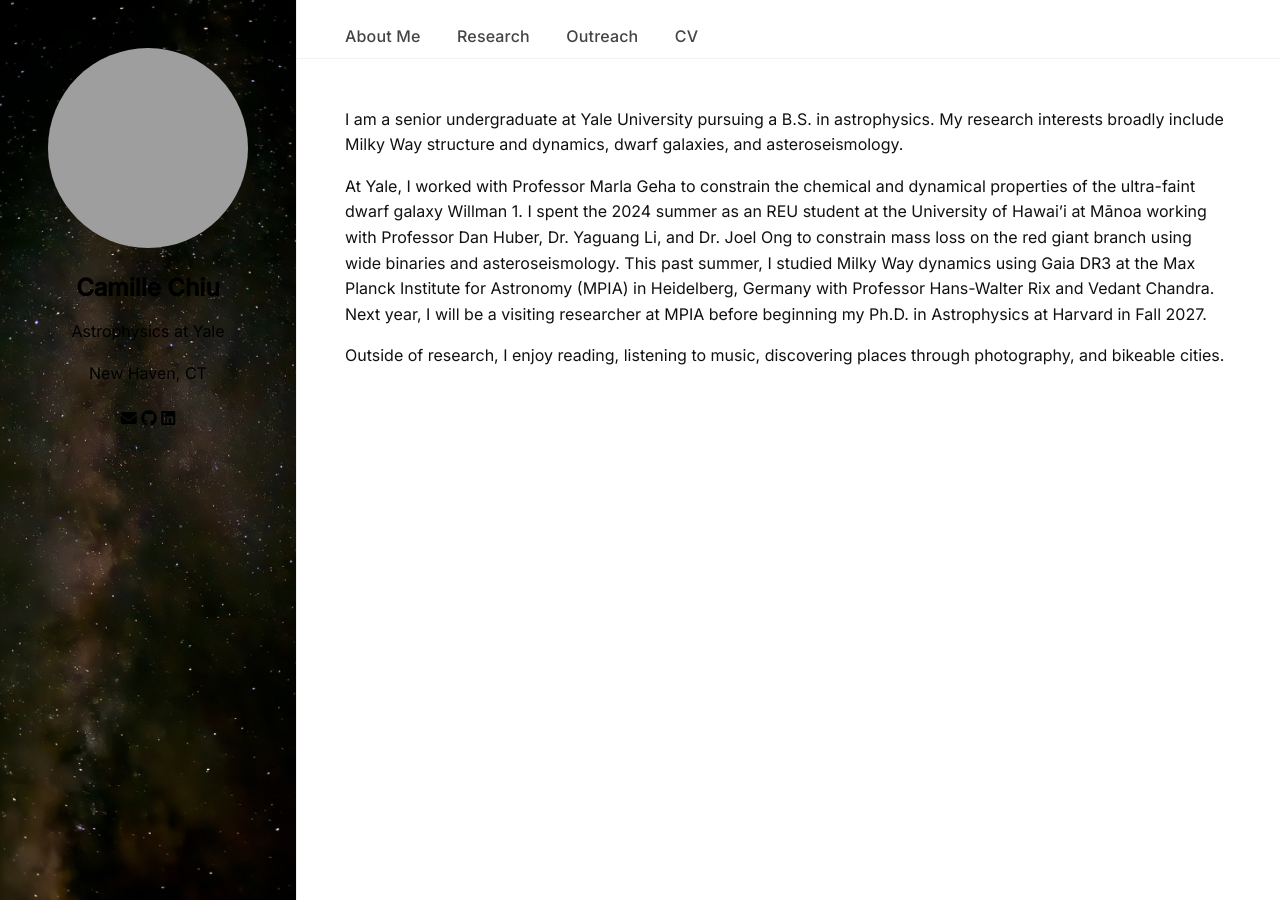
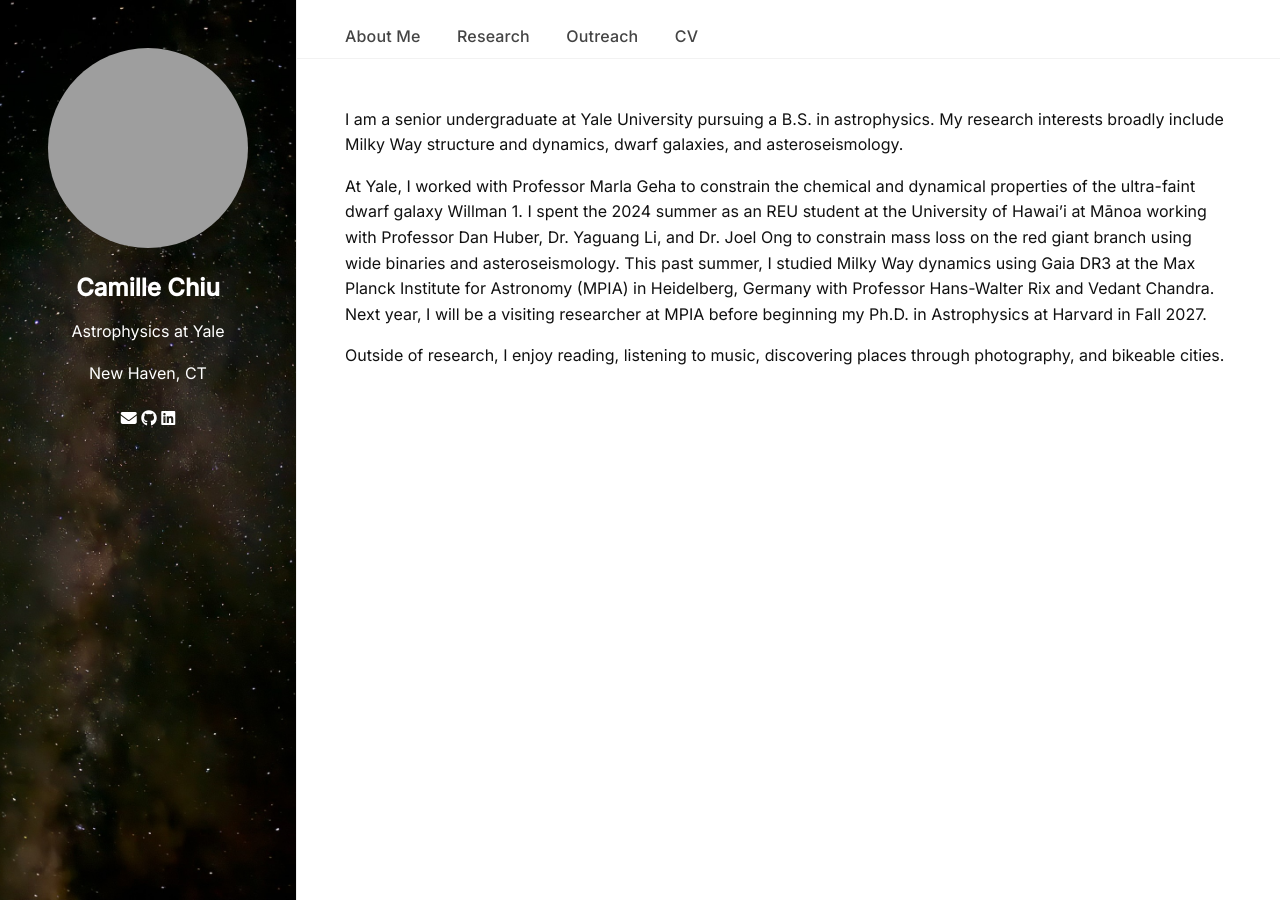
Before and after one commit to camchiu/camchiu.github.io, a Jekyll site: the page built from index.md, in a window 1280 px wide. Built offline with Jekyll 4.4.1, drawn with Linux system fonts in a browser that asks for light colours; grey boxes are pictures that could not be loaded.

Commit message:
Update main.scss

```diff
--- a/assets/css/main.scss
+++ b/assets/css/main.scss
@@ -55,7 +55,7 @@ a:hover {
 .sidebar a,
 .bio,
 .location {
-  color: #000;
+  color: #fff;
 }
 
 /* Circular avatar */
@@ -91,7 +91,7 @@ a:hover {
 
 /* Icon links (GitHub, email, etc.) */
 .icon-links a {
-  color: #000;
+  color: #fff;
   font-size: 1rem;
 }
 
```
